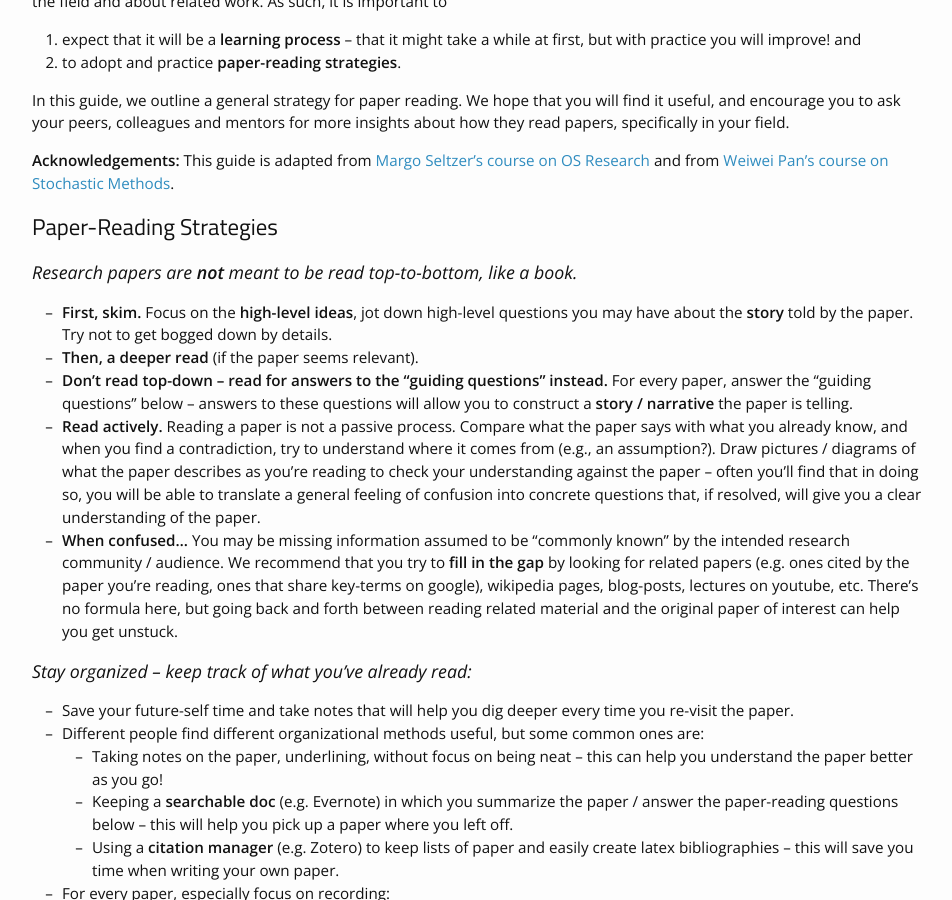
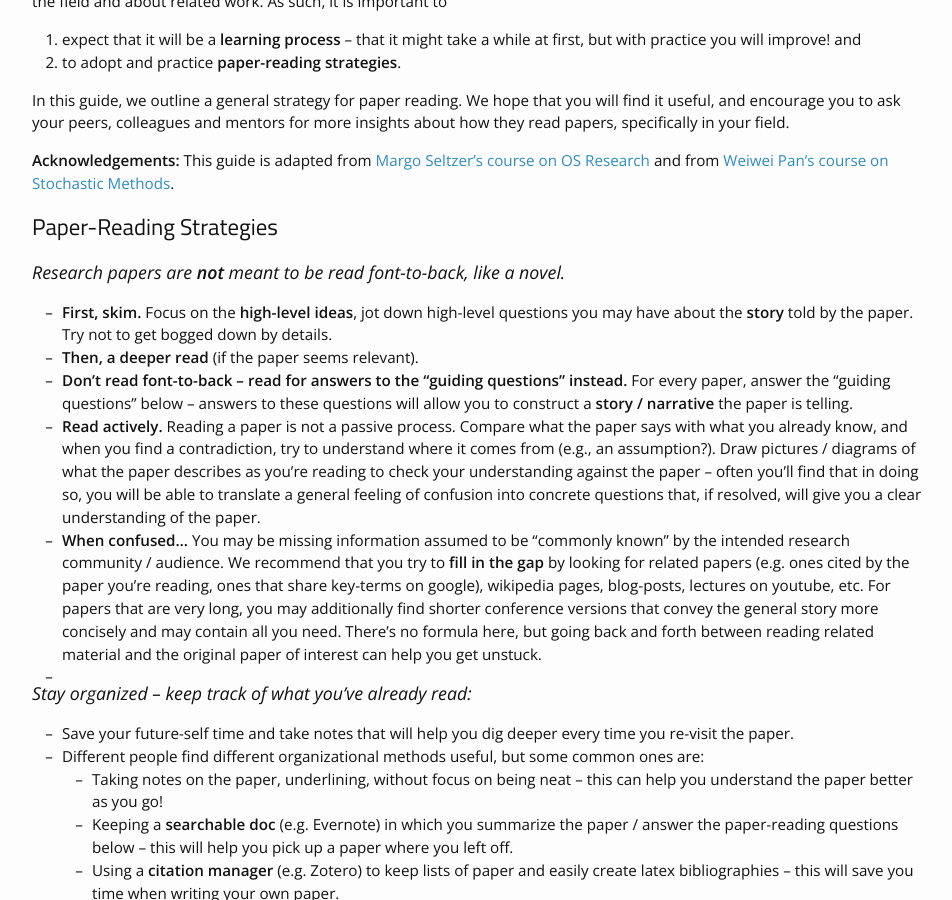
Before and after one commit to yanivyacoby/harvard-cs290, a Jekyll site: the page built from how-to-read-a-research-paper.md, in a window 1280 px wide and 900 px high, scrolled down 294 px. Shown: the whole window, without its empty margins (163-1115 px from the left). Built offline with Jekyll 4.4.1, drawn with Linux system fonts in a browser that asks for light colours; nearby versions of some CDN libraries.

Commit message:
Update how-to-read-a-research-paper.md

```diff
--- a/how-to-read-a-research-paper.md
+++ b/how-to-read-a-research-paper.md
@@ -18,12 +18,13 @@ We hope that you will find it useful, and encourage you to ask your peers, colle
 
 ## Paper-Reading Strategies
 
-### Research papers are **not** meant to be read top-to-bottom, like a book.
+### Research papers are **not** meant to be read font-to-back, like a novel.
 * **First, skim.** Focus on the **high-level ideas**, jot down high-level questions you may have about the **story** told by the paper. Try not to get bogged down by details.
 * **Then, a deeper read** (if the paper seems relevant).
-* **Don't read top-down -- read for answers to the "guiding questions" instead.** For every paper, answer the "guiding questions" below -- answers to these questions will allow you to construct a **story / narrative** the paper is telling.
+* **Don't read font-to-back -- read for answers to the "guiding questions" instead.** For every paper, answer the "guiding questions" below -- answers to these questions will allow you to construct a **story / narrative** the paper is telling.
 * **Read actively.** Reading a paper is not a passive process. Compare what the paper says with what you already know, and when you find a contradiction, try to understand where it comes from (e.g., an assumption?). Draw pictures / diagrams of what the paper describes as you're reading to check your understanding against the paper -- often you'll find that in doing so, you will be able to translate a general feeling of confusion into concrete questions that, if resolved, will give you a clear understanding of the paper.
-* **When confused...** You may be missing information assumed to be "commonly known" by the intended research community / audience. We recommend that you try to **fill in the gap** by looking for related papers (e.g. ones cited by the paper you’re reading, ones that share key-terms on google), wikipedia pages, blog-posts, lectures on youtube, etc. There’s no formula here, but going back and forth between reading related material and the original paper of interest can help you get unstuck.
+* **When confused...** You may be missing information assumed to be "commonly known" by the intended research community / audience. We recommend that you try to **fill in the gap** by looking for related papers (e.g. ones cited by the paper you’re reading, ones that share key-terms on google), wikipedia pages, blog-posts, lectures on youtube, etc. For papers that are very long, you may additionally find shorter conference versions that convey the general story more concisely and may contain all you need. There’s no formula here, but going back and forth between reading related material and the original paper of interest can help you get unstuck.
+*
 
 ### Stay organized -- keep track of what you’ve already read:
 * Save your future-self time and take notes that will help you dig deeper every time you re-visit the paper.
```
